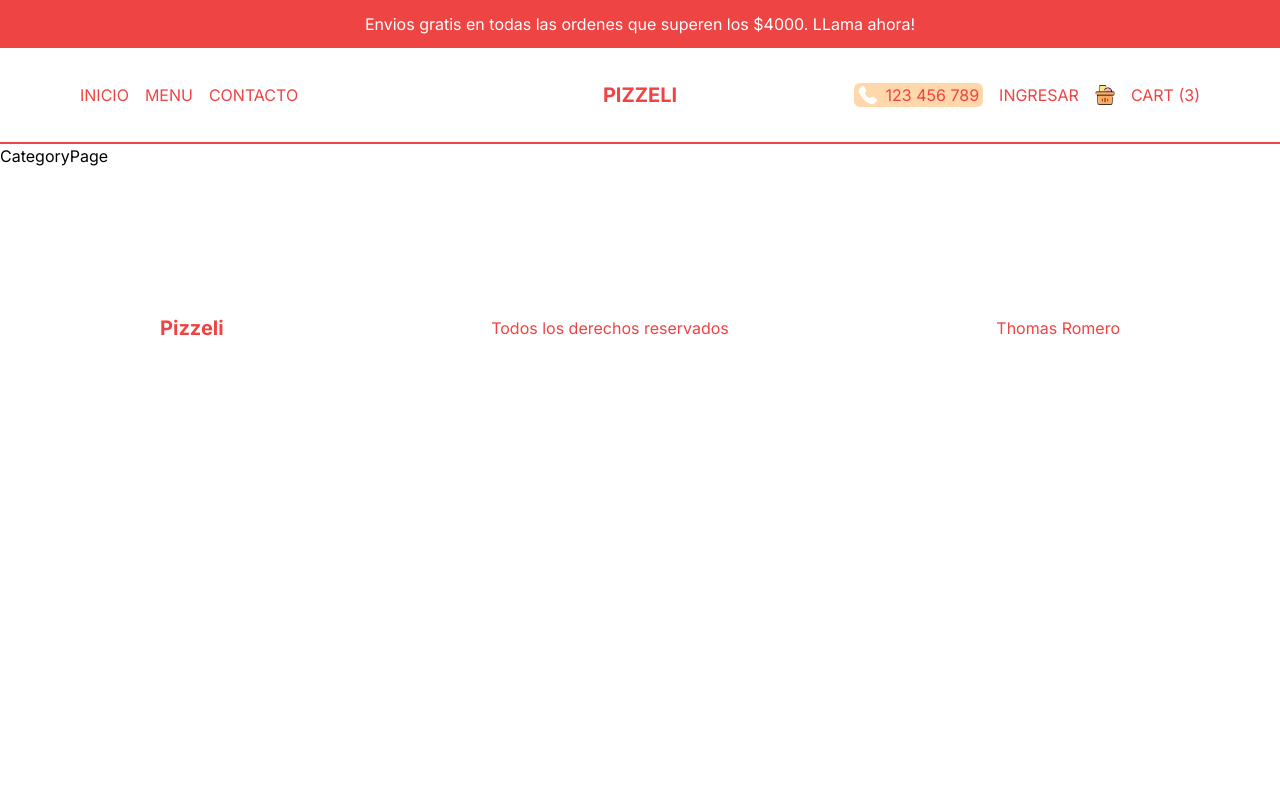
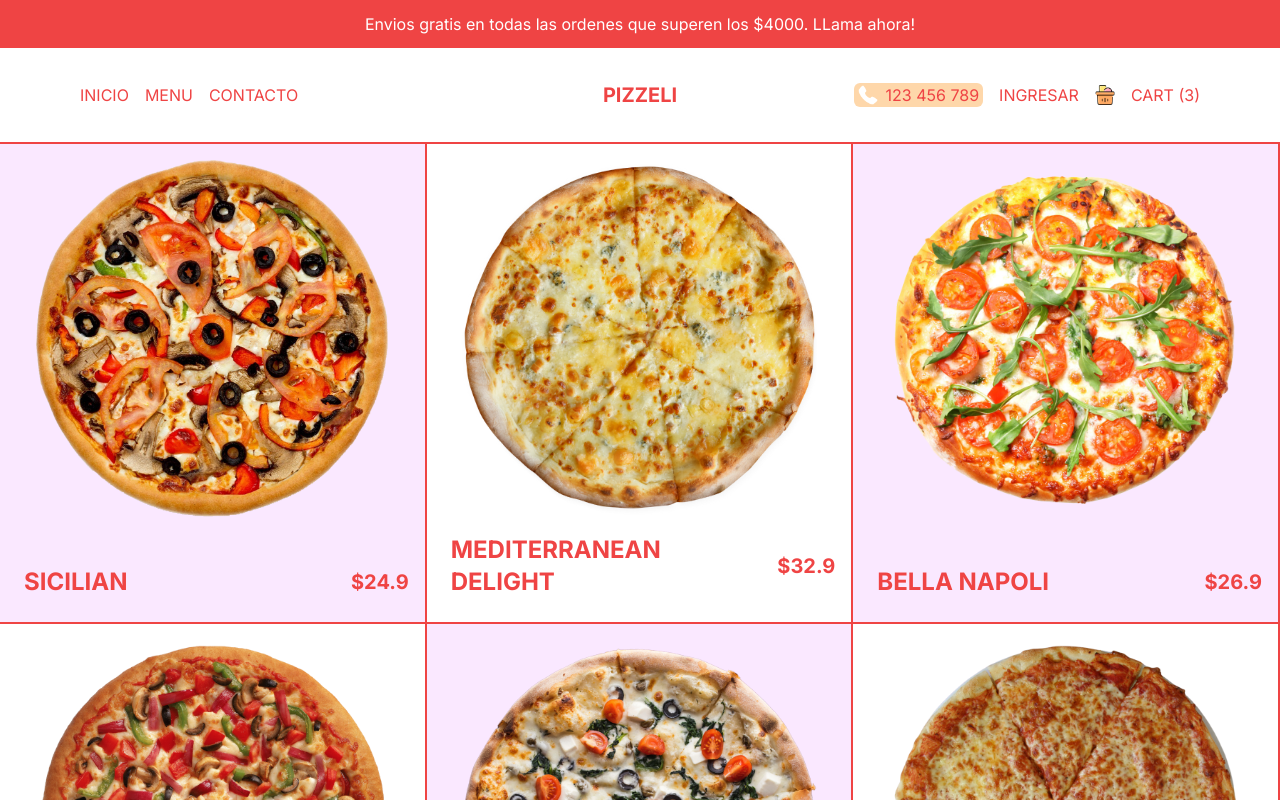
Before and after one commit to Thhomas1/pitzeria, a Next.js app: page /menu/burgers in a window 1280 px wide. Shown: the top 800 px of the page. Built offline with nearby package versions, Linux system fonts and the light colour scheme.

Commit message:
calculate price quantity

```diff
--- a/src/app/menu/[category]/page.tsx
+++ b/src/app/menu/[category]/page.tsx
@@ -1,9 +1,27 @@
+import { pizzas } from '@/data'
+import Image from 'next/image'
+import Link from 'next/link'
 import React from 'react'
 
 const CategoryPage = () => {
   return (
-    <div>CategoryPage</div>
+    <div className='flex flex-wrap text-red-500'>
+      {pizzas.map(item=>(
+        <Link className='w-full h-[60vh] border-r-2 border-b-2 border-red-500 sm:w-1/2 lg:w-1/3 p-4 flex flex-col justify-between group odd:bg-fuchsia-100' href={`/product/${item.id}`} key={item.id}>
+          {item.img &&(
+          <div className='relative h-[80%]'>
+            <Image src={item.img} alt='' fill className='object-contain' />
+          </div>
+          )}
+          <div className='flex items-center justify-between font-bold'>
+            <h1 className='text-2xl uppercase p-2'>{item.title}</h1>
+            <h2 className='group-hover:hidden text-xl'>${item.price}</h2>
+            <button className='hidden group-hover:block uppercase bg-red-500 text-white p-2 rounded-md'>Agregar</button>
+          </div>
+        </Link>
+      ))}
+    </div>
   )
 }
-
+// 1:20:07
 export default CategoryPage
--- a/src/app/menu/page.tsx
+++ b/src/app/menu/page.tsx
@@ -15,13 +15,12 @@
           <div className={`text-${category.color} w-1/2`}>
             <h1 className="uppercase font-bold text-3xl">{category.title}</h1>
             <p className="text-sm my-8">{category.desc}</p>
-            <button className={`hidden 2xl:block bg-${category.color} text-${category.color === "black" ? "white" : "bg-red-500 white-500"} py-2 px-4 rounded-md`}>Explore</button>
+            <button className={`hidden 2xl:block bg-${category.color} text-${category.color === "black" ? "white" : "bg-slate-500"} py-2 px-4 rounded-md`}>Buscar</button>
           </div>
         </Link>
       ))}
     </div>
   );
 };
-// 1:14:18
 
 export default MenuPage;
--- a/src/app/product/[id]/page.tsx
+++ b/src/app/product/[id]/page.tsx
@@ -1,9 +1,33 @@
+import Price from '@/components/Price'
+import { singleProduct } from '@/data'
+import Image from 'next/image'
 import React from 'react'
 
 const SingleProductPage = () => {
   return (
-    <div>SingleProductPage</div>
+    <div className='p-4 lg:px-20 xl:px-40 h-screen flex flex-col justify-around text-red-500 md:flex-row'>
+      {singleProduct.img && (
+      <div className="relative">
+        <Image
+        src={singleProduct.img}
+        alt=''
+        className='object-contain'
+        fill
+        />
+      </div>
+      )}
+      <div className="">
+        <h1>{singleProduct.title}</h1>
+        <p>{singleProduct.desc}</p>
+        <Price price={singleProduct.price} id={singleProduct.id} options={singleProduct.options} />
+        {/*<p>{singleProduct.price}</p>*/}
+
+      </div>
+
+    </div>
   )
 }
 
+// 1:26:12
+
 export default SingleProductPage
--- /dev/null
+++ b/src/components/Price.tsx
@@ -0,0 +1,16 @@
+import React from 'react'
+
+type Props = {
+    price:number;
+    id:number;
+    options?: {title: string; additionalPrice: number}[]
+}
+const Price = ({price,id,options}: Props) => {
+  return (
+    <div>
+        <h2></h2>
+    </div>
+  )
+}
+// 1:28
+export default Price
```
